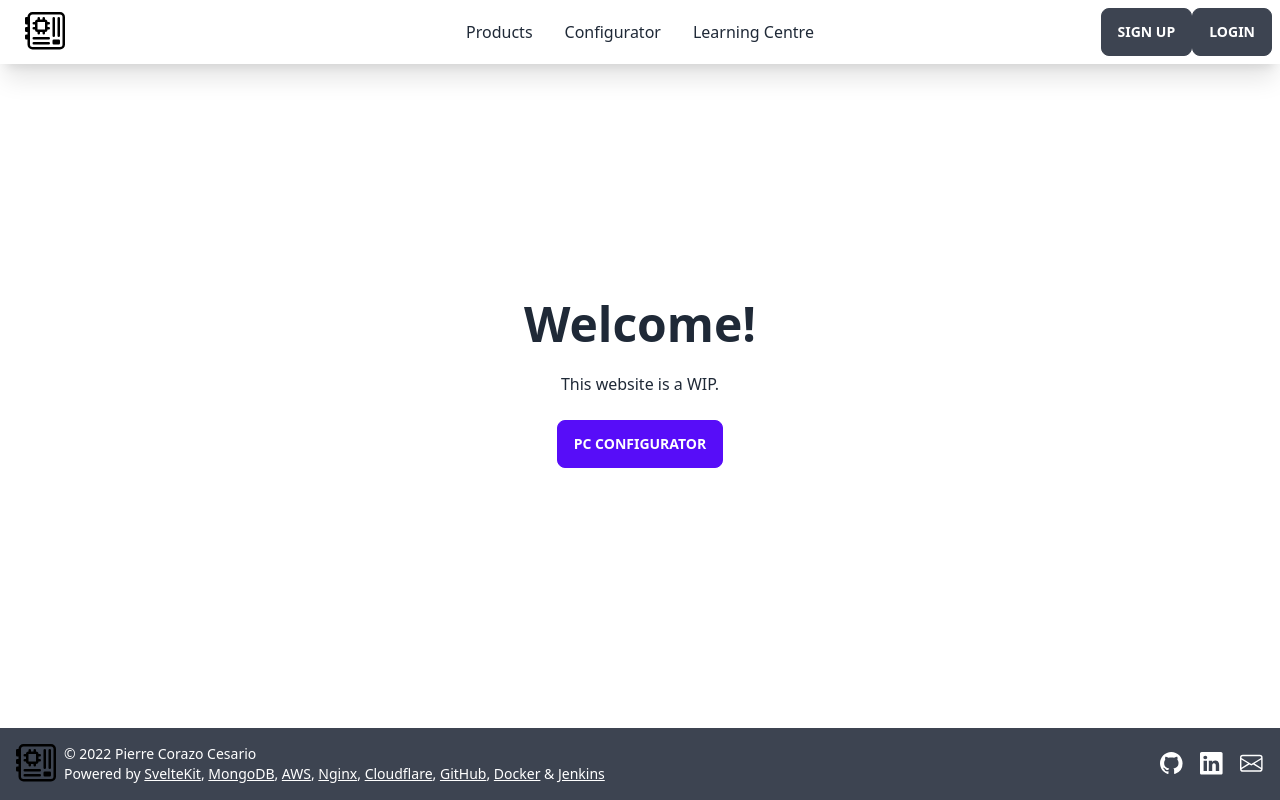
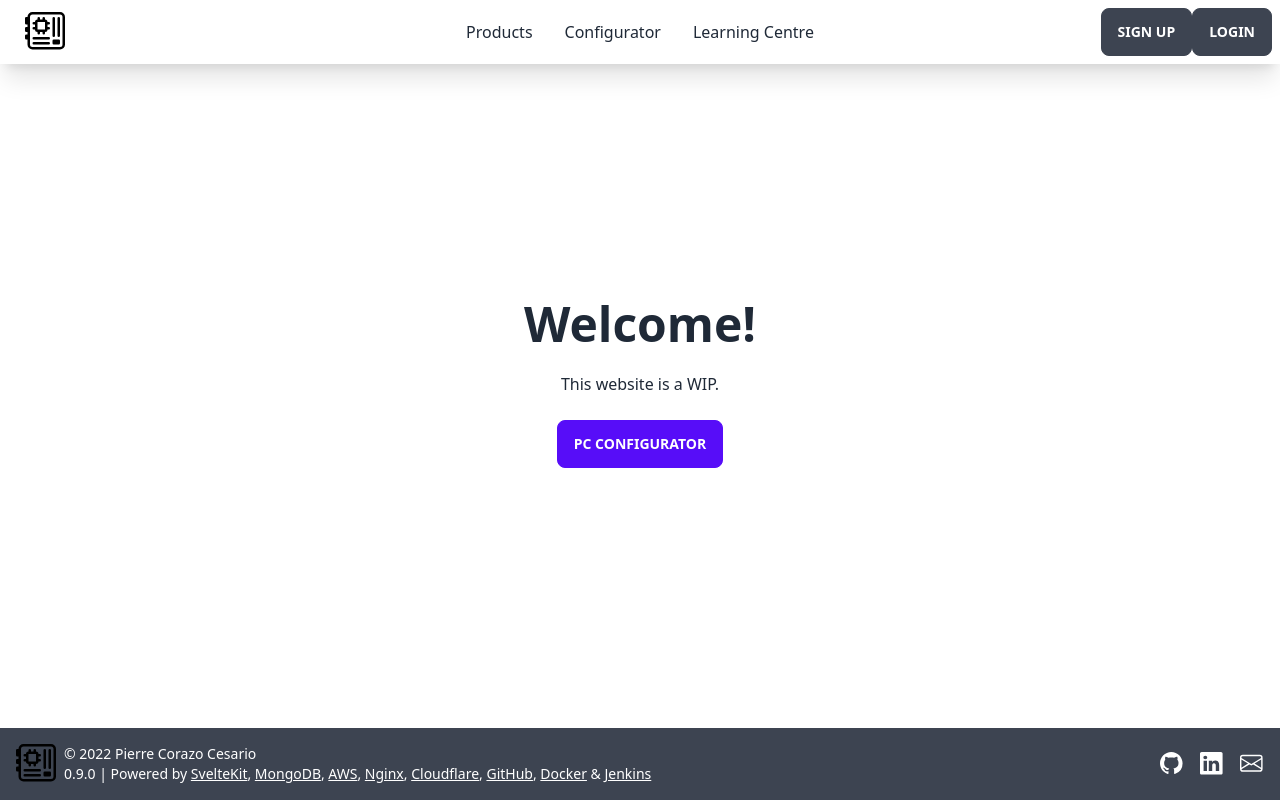
Before and after one commit to PScoriae/pc-price-comparison-site, a SvelteKit app: page / in a window 1280 px wide. Built offline with nearby package versions, Linux system fonts and the light colour scheme; no server answers.

Commit message:
feat: add version number in footer

```diff
--- a/src/routes/+layout.svelte
+++ b/src/routes/+layout.svelte
@@ -1,6 +1,8 @@
 <script lang="ts">
 	import '$pcss';
 	import { page } from '$app/stores';
+	// @ts-ignore
+	const appVer = __APP_VERSION__;
 </script>
 
 <div class="min-h-screen" data-sveltekit-prefetch>
@@ -57,7 +59,8 @@
 			<div>
 				<p>© 2022 Pierre Corazo Cesario</p>
 				<p>
-					Powered by <a class="underline" href="https://kit.svelte.dev/">SvelteKit</a>,
+					{appVer} | Powered by
+					<a class="underline" href="https://kit.svelte.dev/">SvelteKit</a>,
 					<a class="underline" href="https://www.mongodb.com/">MongoDB</a>,
 					<a class="underline" href="aws.amazon.com/">AWS</a>,
 					<a class="underline" href="https://www.nginx.com/">Nginx</a>,
```
